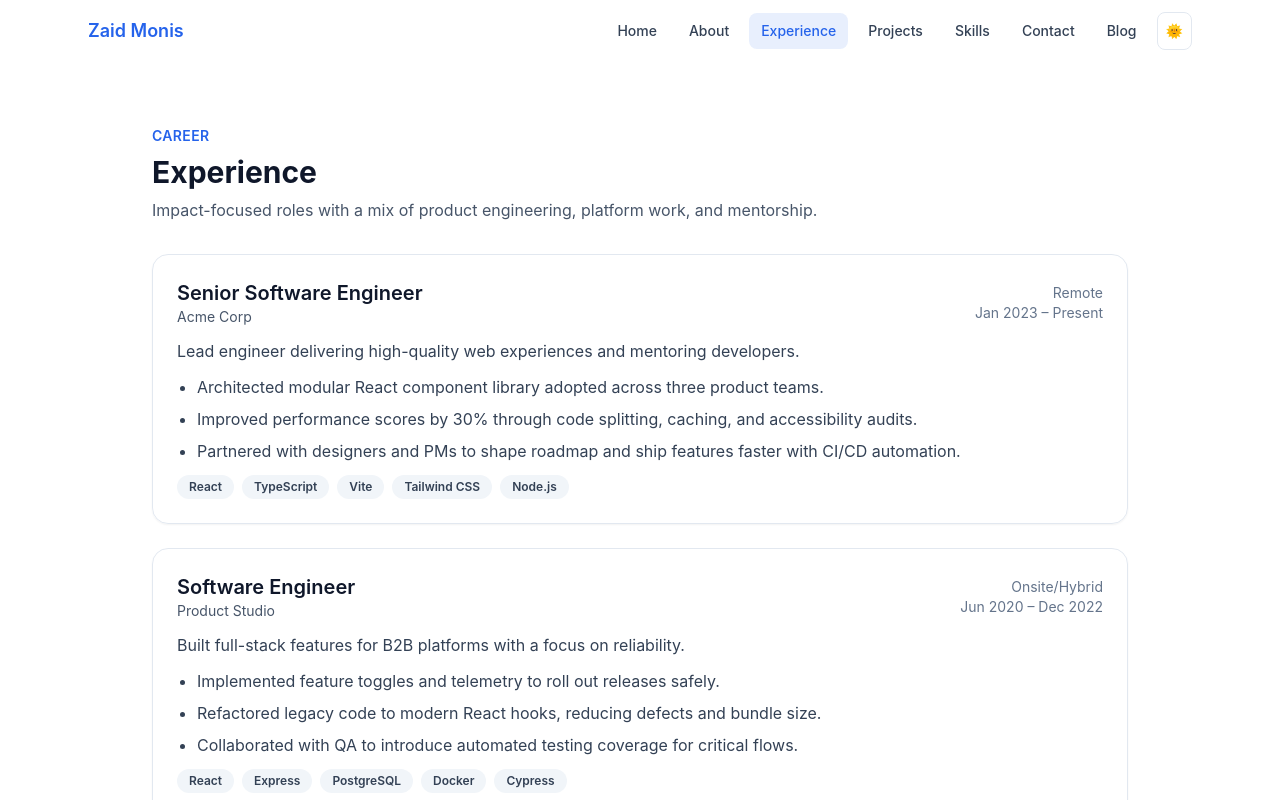
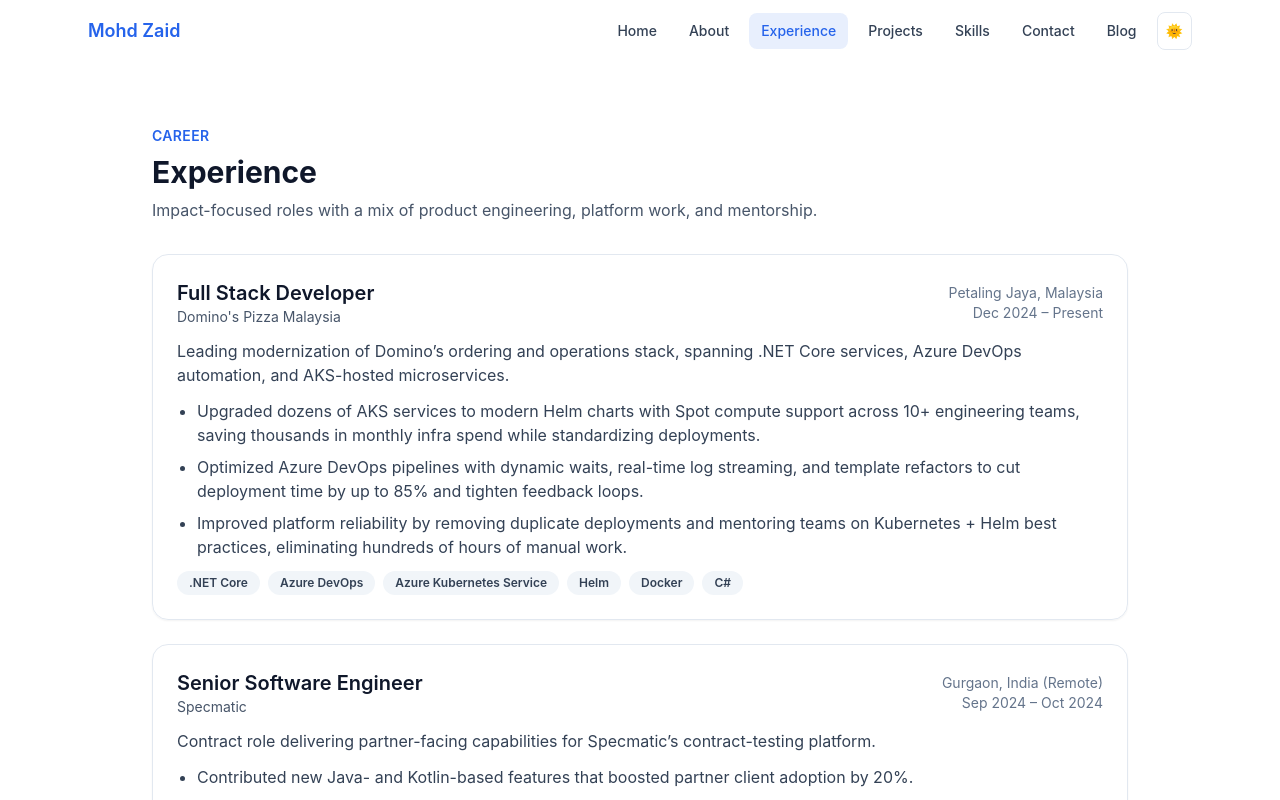
Before and after one commit to zaidmonis/zaidmonis.github.io, a React (Vite) app: page /experience in a window 1280 px wide. Shown: the top 800 px of the page. Built offline with nearby package versions, Linux system fonts and the light colour scheme.

Commit message:
create react webapp for portfolio

```diff
--- a/index.html
+++ b/index.html
@@ -4,7 +4,7 @@
     <meta charset="UTF-8" />
     <link rel="icon" type="image/svg+xml" href="/favicon.svg" />
     <meta name="viewport" content="width=device-width, initial-scale=1.0" />
-    <title>Zaid Monis | Portfolio</title>
+    <title>Mohd Zaid</title>
   </head>
   <body class="font-display bg-white text-slate-900 dark:bg-slate-950 dark:text-slate-100">
     <div id="root"></div>
--- a/src/components/Navbar.tsx
+++ b/src/components/Navbar.tsx
@@ -25,7 +25,7 @@
     <header className="sticky top-0 z-50 backdrop-blur-md">
       <div className="mx-auto flex max-w-6xl items-center justify-between px-4 py-3 md:px-6">
         <Link to="/" className="text-lg font-semibold text-primary">
-          Zaid Monis
+          Mohd Zaid
         </Link>
         <div className="flex items-center gap-2 md:hidden">
           <button
--- a/src/data/blog.ts
+++ b/src/data/blog.ts
@@ -7,17 +7,17 @@
 
 export const posts: Post[] = [
   {
-    title: 'Designing a Maintainable Portfolio',
-    date: '2025-02-01',
-    summary: 'Why I chose React + Vite and a data-driven content layer for this site.',
+    title: 'Building a UNESCO Hackathon Winner',
+    date: '2022-11-01',
+    summary: 'How our cross-country squad shipped a winning prototype during the UNESCO-India-Africa Hackathon.',
     content:
-      'This starter keeps content in structured files under src/data so that new projects, experiences, or posts can be added without touching UI components. Swap in your own resume data and deploy in minutes.',
+      'I mentored six developers spread across three countries, aligned us on a slim backlog, and kept quality high through async reviews. The prototype not only hit every judging criteria but also demonstrated how collaborative engineering practices can succeed under intense timelines.',
   },
   {
-    title: 'Shipping Faster with CI/CD',
-    date: '2024-11-15',
-    summary: 'Simple patterns that made our deployments predictable and boring.',
+    title: 'Smart India Hackathon Journey',
+    date: '2019-08-20',
+    summary: 'Lessons from leading our team to a 2nd-place finish at the Smart India Hackathon grand finale.',
     content:
-      'Automated tests, preview builds, and feature flags allow us to deliver small increments safely. This portfolio uses the same idea with a GitHub Actions workflow that builds and publishes to Pages.',
+      'As development lead, I coordinated architecture decisions, unblocked teammates, and kept stakeholders informed. The result was a polished software prototype that impressed the jury and reinforced my passion for guiding teams through ambiguity.',
   },
 ];
--- a/src/data/education.ts
+++ b/src/data/education.ts
@@ -8,10 +8,10 @@
 
 export const education: Education[] = [
   {
-    school: 'Your University',
-    degree: 'Bachelor of Science in Computer Science',
-    period: '2016 – 2020',
-    location: 'City, Country',
-    details: 'Coursework in software engineering, algorithms, and human-computer interaction.',
+    school: 'Guru Gobind Singh Indraprastha University',
+    degree: 'Master of Computer Applications',
+    period: 'Graduated Jul 2020',
+    location: 'New Delhi, India',
+    details: 'Advanced study in software engineering, distributed systems, and enterprise application development.',
   },
 ];
--- a/src/data/experience.ts
+++ b/src/data/experience.ts
@@ -11,31 +11,46 @@
 
 export const experiences: Experience[] = [
   {
-    title: 'Senior Software Engineer',
-    company: 'Acme Corp',
-    location: 'Remote',
-    start: 'Jan 2023',
+    title: 'Full Stack Developer',
+    company: "Domino's Pizza Malaysia",
+    location: 'Petaling Jaya, Malaysia',
+    start: 'Dec 2024',
     end: 'Present',
-    summary: 'Lead engineer delivering high-quality web experiences and mentoring developers.',
+    summary:
+      'Leading modernization of Domino’s ordering and operations stack, spanning .NET Core services, Azure DevOps automation, and AKS-hosted microservices.',
     highlights: [
-      'Architected modular React component library adopted across three product teams.',
-      'Improved performance scores by 30% through code splitting, caching, and accessibility audits.',
-      'Partnered with designers and PMs to shape roadmap and ship features faster with CI/CD automation.',
+      'Upgraded dozens of AKS services to modern Helm charts with Spot compute support across 10+ engineering teams, saving thousands in monthly infra spend while standardizing deployments.',
+      'Optimized Azure DevOps pipelines with dynamic waits, real-time log streaming, and template refactors to cut deployment time by up to 85% and tighten feedback loops.',
+      'Improved platform reliability by removing duplicate deployments and mentoring teams on Kubernetes + Helm best practices, eliminating hundreds of hours of manual work.',
     ],
-    tech: ['React', 'TypeScript', 'Vite', 'Tailwind CSS', 'Node.js'],
+    tech: ['.NET Core', 'Azure DevOps', 'Azure Kubernetes Service', 'Helm', 'Docker', 'C#'],
   },
   {
-    title: 'Software Engineer',
-    company: 'Product Studio',
-    location: 'Onsite/Hybrid',
+    title: 'Senior Software Engineer',
+    company: 'Specmatic',
+    location: 'Gurgaon, India (Remote)',
+    start: 'Sep 2024',
+    end: 'Oct 2024',
+    summary: 'Contract role delivering partner-facing capabilities for Specmatic’s contract-testing platform.',
+    highlights: [
+      'Contributed new Java- and Kotlin-based features that boosted partner client adoption by 20%.',
+      'Built React UI enhancements that lifted customer portal satisfaction by 15% while keeping design parity with contract specs.',
+    ],
+    tech: ['Java', 'Kotlin', 'Spring Boot', 'React', 'GitLab', 'OpenAPI/Swagger'],
+  },
+  {
+    title: 'Application Developer',
+    company: 'ThoughtWorks',
+    location: 'Gurgaon, India',
     start: 'Jun 2020',
-    end: 'Dec 2022',
-    summary: 'Built full-stack features for B2B platforms with a focus on reliability.',
+    end: 'Jul 2024',
+    summary:
+      'Delivered microservices, data migrations, and frontend enhancements for large-scale insurance and Salesforce programs.',
     highlights: [
-      'Implemented feature toggles and telemetry to roll out releases safely.',
-      'Refactored legacy code to modern React hooks, reducing defects and bundle size.',
-      'Collaborated with QA to introduce automated testing coverage for critical flows.',
+      'Built and strengthened Spring Boot + .NET Core microservices for a US insurance platform supporting 100k+ users, boosting API performance by 20% and owning RBAC, order management, and event workflows.',
+      'Developed React experience components that increased customer portal satisfaction by 15%.',
+      'Designed a high-volume migration tool that moved 50M+ legacy records into Salesforce using AWS S3 and concurrent processing.',
     ],
-    tech: ['React', 'Express', 'PostgreSQL', 'Docker', 'Cypress'],
+    tech: ['.NET Core', 'Spring Boot', 'React', 'AWS', 'MS SQL Server', 'PostgreSQL'],
   },
 ];
--- a/src/data/profile.ts
+++ b/src/data/profile.ts
@@ -14,17 +14,17 @@
 }
 
 export const profile: Profile = {
-  name: 'Mohammad Zaid Monis',
-  title: 'Software Engineer',
-  location: 'Your City, Country',
-  tagline: 'Building reliable, user-focused software products.',
-  email: 'you@example.com',
+  name: 'Mohd Zaid',
+  title: 'Full Stack .NET Developer',
+  location: 'Kuala Lumpur, Malaysia',
+  tagline: 'Full-stack engineer scaling SaaS platforms across Azure and AWS.',
+  email: 'mohdzaid@gmail.com',
   summary:
-    'Seasoned engineer focused on crafting resilient web applications, automating delivery pipelines, and collaborating closely with cross-functional teams to deliver measurable outcomes.',
+    'Full Stack .NET developer with 5+ years delivering enterprise SaaS solutions in C#, ASP.NET, and .NET Core. I focus on scalable APIs, Azure- and AWS-hosted microservices, and DevOps automation that keeps teams shipping quickly with confidence.',
   social: {
     github: 'https://github.com/zaidmonis',
     linkedin: 'https://www.linkedin.com/in/zaidmonis',
-    resume: 'https://bold.pro/my/mzaid',
+    resume: '/Resume.pdf',
     portfolio: 'https://zaidmonis.github.io',
   },
 };
--- a/src/data/projects.ts
+++ b/src/data/projects.ts
@@ -11,30 +11,27 @@
 
 export const projects: Project[] = [
   {
-    title: 'Camera Simulation',
-    type: 'Personal',
-    description: 'Interactive camera and lighting simulator published to GitHub Pages.',
-    tech: ['TypeScript', 'Three.js', 'Vite'],
-    links: {
-      github: 'https://github.com/zaidmonis/camera-simulation',
-      demo: 'https://zaidmonis.github.io/camera-simulation/',
-    },
+    title: "Domino's AKS Modernization",
+    type: 'Professional',
+    description:
+      'Led the upgrade of dozens of AKS services to Helm-based Spot compute deployments for Domino’s engineering teams, delivering standardized release workflows and sizable monthly cloud savings.',
+    tech: ['.NET Core', 'Azure Kubernetes Service', 'Helm', 'Docker', 'Azure DevOps'],
+    links: {},
   },
   {
-    title: 'Engineering Portfolio',
-    type: 'Personal',
-    description: 'This site. Modular React + Vite template with theme toggle and content loaded from structured data files.',
-    tech: ['React', 'TypeScript', 'Tailwind CSS', 'Vite'],
-    links: {
-      github: 'https://github.com/zaidmonis/zaidmonis.github.io',
-      demo: 'https://zaidmonis.github.io/',
-    },
+    title: 'Azure DevOps Pipeline Accelerator',
+    type: 'Professional',
+    description:
+      'Created reusable Azure DevOps templates with dynamic waits, log streaming, and shared governance that cut deployment time by up to 85% and improved feedback loops for critical services.',
+    tech: ['Azure DevOps', 'CI/CD', 'PowerShell', 'YAML'],
+    links: {},
   },
   {
-    title: 'Release Automation Toolkit',
+    title: 'Legacy-to-Salesforce Migration Utility',
     type: 'Professional',
-    description: 'CI/CD pipelines and scripts that cut deployment time and reduced regressions.',
-    tech: ['GitHub Actions', 'Node.js', 'Docker'],
+    description:
+      'Designed a high-volume migration platform that moved 50M+ legacy records into Salesforce by orchestrating AWS S3, multi-threaded workers, and rigorous reconciliation pipelines.',
+    tech: ['AWS S3', 'Salesforce', '.NET Core', 'C#', 'MS SQL Server'],
     links: {},
   },
 ];
--- a/src/data/skills.ts
+++ b/src/data/skills.ts
@@ -6,27 +6,35 @@
 
 export const skillCategories: SkillCategory[] = [
   {
-    name: 'Languages',
-    items: ['TypeScript', 'JavaScript', 'Python', 'SQL'],
+    name: 'Programming Languages',
+    items: ['C#', 'Java', 'Kotlin', 'JavaScript'],
+  },
+  {
+    name: 'Backend & Frameworks',
+    items: ['.NET Core', 'ASP.NET', 'Spring Boot', 'Microservices', 'API Development'],
   },
   {
     name: 'Frontend',
-    items: ['React', 'Vite', 'Tailwind CSS', 'CSS Modules'],
+    items: ['React', 'Bootstrap', 'Responsive UI'],
   },
   {
-    name: 'Backend & APIs',
-    items: ['Node.js', 'Express', 'REST', 'GraphQL'],
+    name: 'DevOps & CI/CD',
+    items: ['Azure DevOps', 'GitLab', 'GitHub Actions', 'Jenkins'],
   },
   {
-    name: 'DevOps & Tooling',
-    items: ['GitHub Actions', 'Docker', 'CI/CD', 'Monitoring'],
+    name: 'Cloud & Infrastructure',
+    items: ['Azure', 'AWS', 'Docker', 'Kubernetes', 'Helm'],
   },
   {
-    name: 'Testing',
-    items: ['Jest', 'Testing Library', 'Cypress'],
+    name: 'Databases',
+    items: ['MS SQL Server', 'MySQL', 'PostgreSQL', 'Firebase'],
   },
   {
-    name: 'Collaboration',
-    items: ['Technical writing', 'Mentoring', 'Stakeholder alignment'],
+    name: 'Testing & Quality',
+    items: ['NUnit', 'JUnit', 'Moq', 'Postman', 'TDD', 'UAT'],
+  },
+  {
+    name: 'Tools & AI Assist',
+    items: ['Bash', 'Git', 'Linux CLI', 'OpenAPI/Swagger', 'GitHub Copilot', 'Playwright MCP Server', 'Custom MCP servers'],
   },
 ];
--- a/src/styles/index.css
+++ b/src/styles/index.css
@@ -18,7 +18,7 @@
 }
 
 a {
-  @apply text-primary underline-offset-2 transition hover:underline;
+  @apply text-primary underline-offset-2 transition hover:text-accent hover:no-underline focus-visible:no-underline focus-visible:outline-none focus-visible:ring-2 focus-visible:ring-primary/50 focus-visible:ring-offset-2 focus-visible:ring-offset-white dark:focus-visible:ring-offset-slate-950;
 }
 
 .btn {
```
Also changed, not shown: 2 other files (tests, documents, lock files or other folders).
